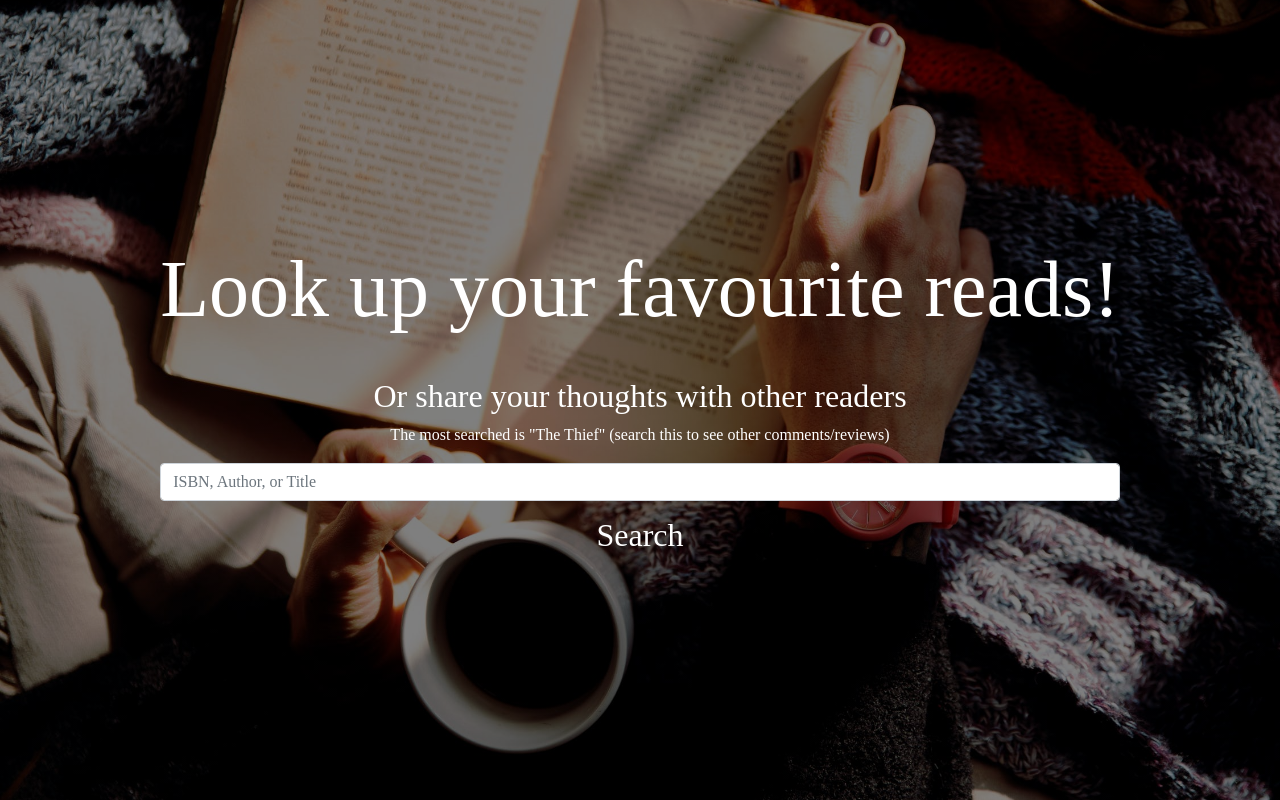
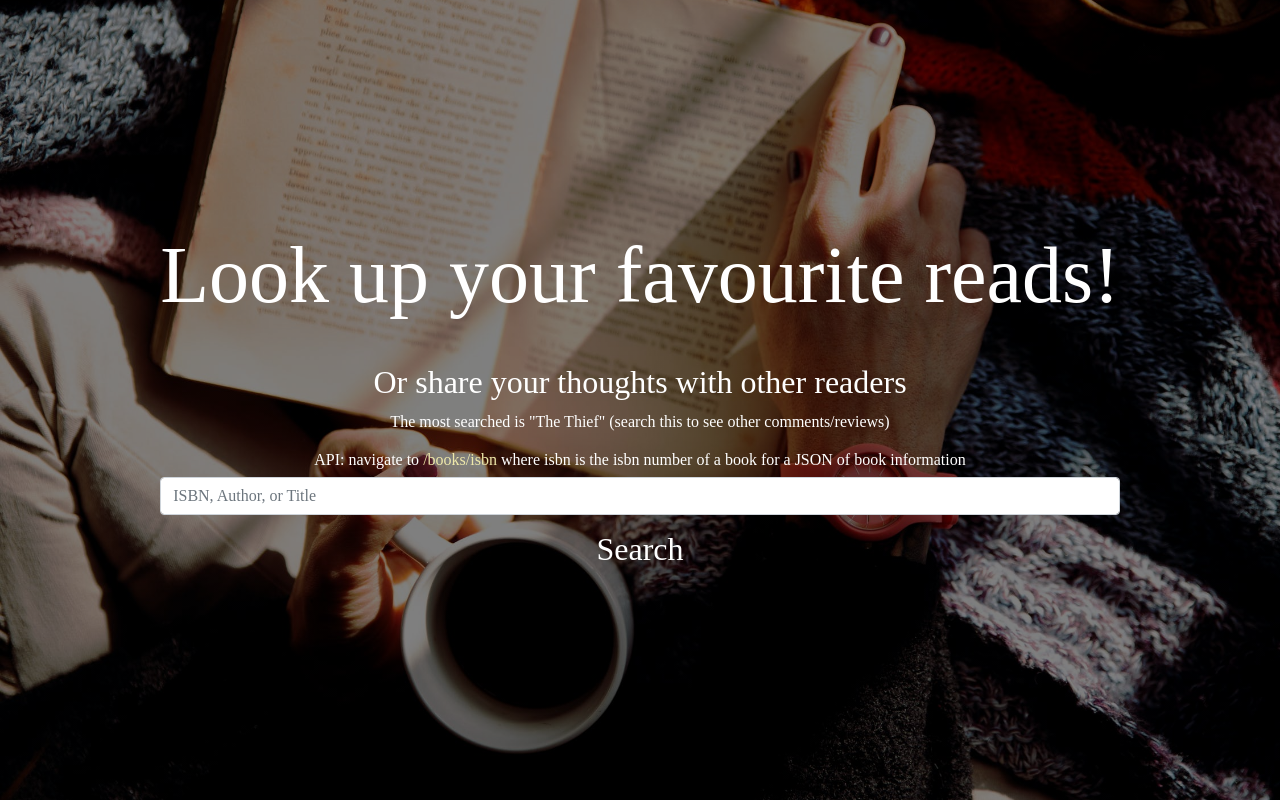
Before and after one commit to auschanh/Book-Reviews, a Flask app: page /search in a window 1280 px wide. Shown: the part 56-856 px from the top of the page. Run offline with Flask 2, Linux system fonts and the light colour scheme; the visitor is signed in with stand-in values (Sample User, id 1); some libraries are stand-ins or nearby versions; some web fonts are replaced.

Commit message:
refined search function

```diff
--- a/templates/index.html
+++ b/templates/index.html
@@ -18,6 +18,8 @@
                         <li> <a href="search">Search</a> for a book you love</li>
                         <li>Rate and Review your book</li>
                         <li>Share your thoughts and let your voice be heard! </li>
+                 <br>
+                 <h6> navigate to /books/isbn where isbn is the isbn number of a book for a JSON of book information </h6>
                 <a href="search" class="btn btn-light" role="button"> Get Started! </a>
                 {% else %}
                 <h1> GoodReads Book Reviews </h1>
--- a/templates/search.html
+++ b/templates/search.html
@@ -16,6 +16,7 @@
         <h1 id="search-h1"> Look up your favourite reads! </h1>
         <h2 id="search-h2"> Or share your thoughts with other readers</h2>
         <p> The most searched is "The Thief" (search this to see other comments/reviews) </p>
+        <h6> API: navigate to <span style="color: palegoldenrod;">/books/isbn </span> where isbn is the isbn number of a book for a JSON of book information </h6>
         <div id="search-page">
             <form action="/search" method="post">
                 <input class="form-control" type="search" placeholder="ISBN, Author, or Title" name="bookquery">
```
Also changed, not shown: 3 other files.
